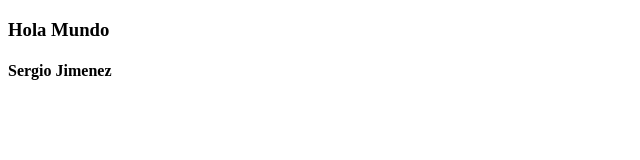
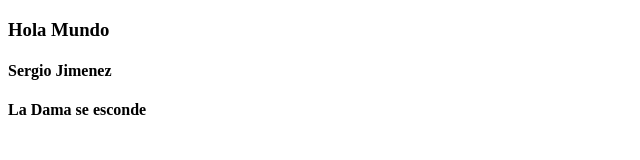
Before and after one commit to geoval/ProyectoGit, a plain HTML site: page MiWeb.html in a window 1280 px wide. Shown: the whole page, without its empty margins (0-640 px from the left). Drawn offline with Linux system fonts and the light colour scheme.

Commit message:
otro commit desde d2

```diff
--- a/MiWeb.html
+++ b/MiWeb.html
@@ -5,5 +5,6 @@
 <body>
 	<h3>Hola Mundo</h3>
 	<h4>Sergio Jimenez</h4>
+	<h4>La Dama se esconde</h4>
 </body>
 </html>
```
